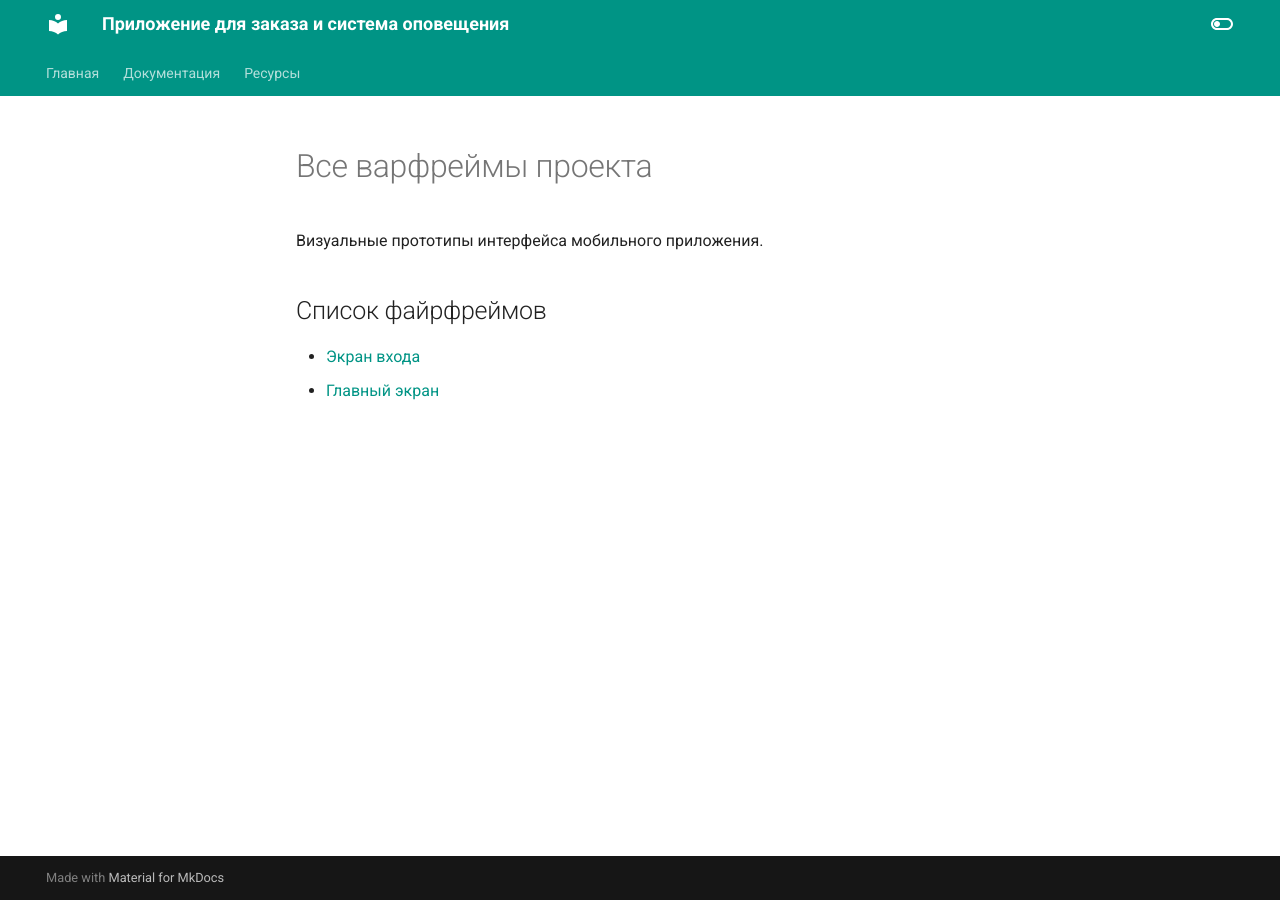
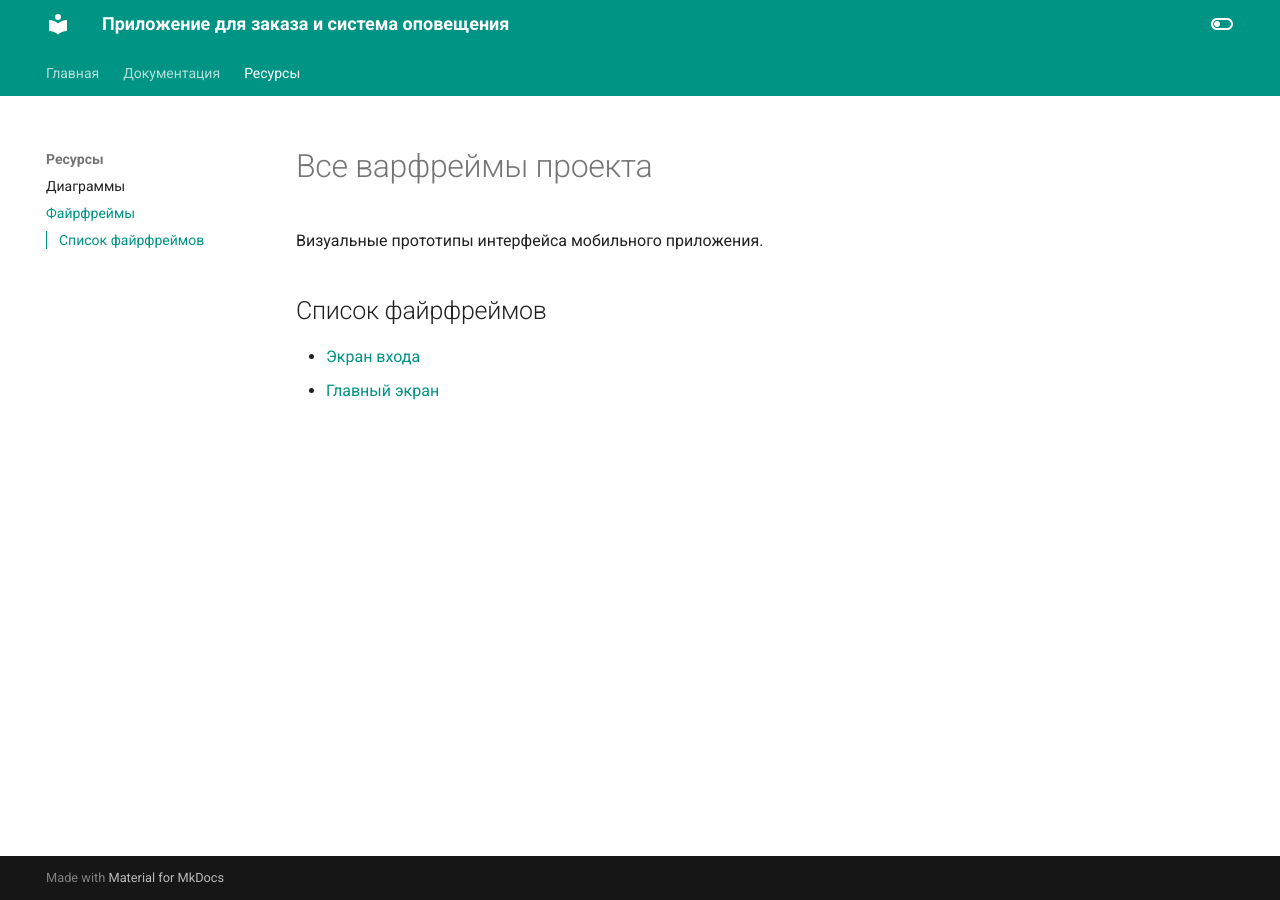
Before and after one commit to YuVUp/SA_Final_Work, an MkDocs documentation site: the page built from docs/wf/index.md, in a window 1280 px wide. Built offline with MkDocs 1.6.1 and Material for MkDocs 9.7.7, drawn with Linux system fonts in a browser that asks for light colours; some of the changed lines change nothing that is shown.

Commit message:
fix resources

```diff
--- a/mkdocs.yml
+++ b/mkdocs.yml
@@ -16,8 +16,8 @@ nav:
     - Глава 11: api.md
     - Глава 12: dev_assignments.md
   - Ресурсы:
-    - Диаграммы: diagrams/
-    - Файрфреймы: wf/
+    - Диаграммы: diagrams/index.md
+    - Файрфреймы: wf/index.md
 
 theme:
   name: material
```
